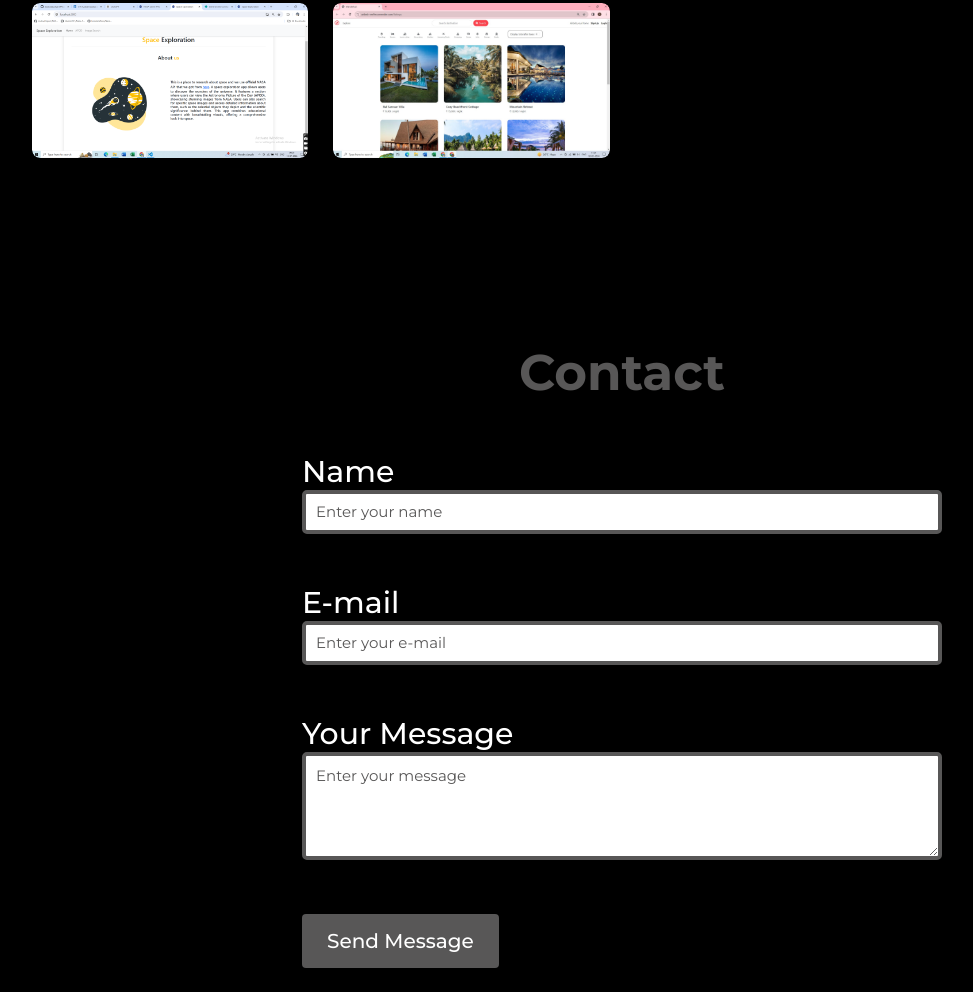
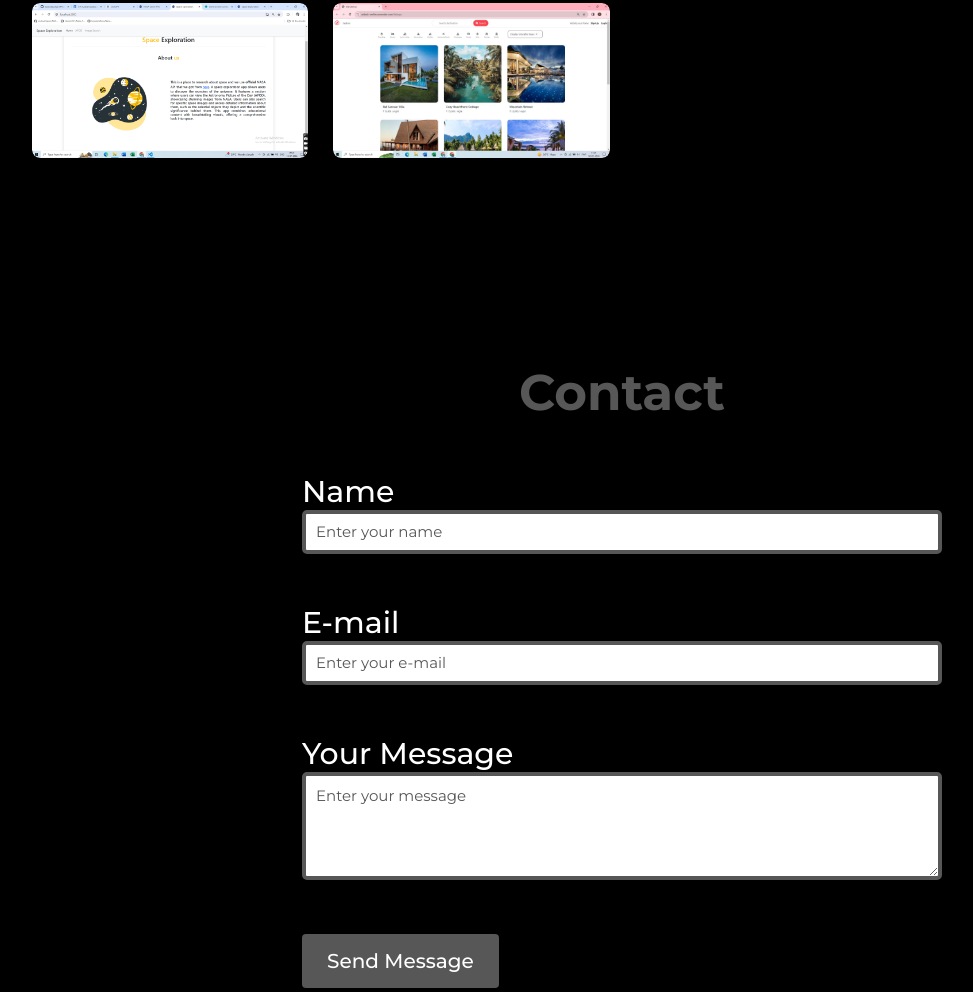
Before and after one commit to azabadaudiya/My-Portfolio, a plain HTML site: page index.html in a window 1280 px wide. Shown: the part 2926-3918 px from the top of the page, without its empty margins (18-991 px from the left). Drawn offline with Linux system fonts and the light colour scheme.

Commit message:
Update style.css

```diff
--- a/style.css
+++ b/style.css
@@ -303,7 +303,7 @@ body::-webkit-scrollbar-thumb{
 }
 
 .page5{
-    height: 120vh;
+    height: 150vh;
     width: 100%;
     background-color: #000;
 }
@@ -311,7 +311,7 @@ body::-webkit-scrollbar-thumb{
     color: #585757;
     text-align: center;
     font-size: 50px;
-    padding-top: 150px;
+    padding-top: 170px;
 }
 #form{
     height: 30%;
```
